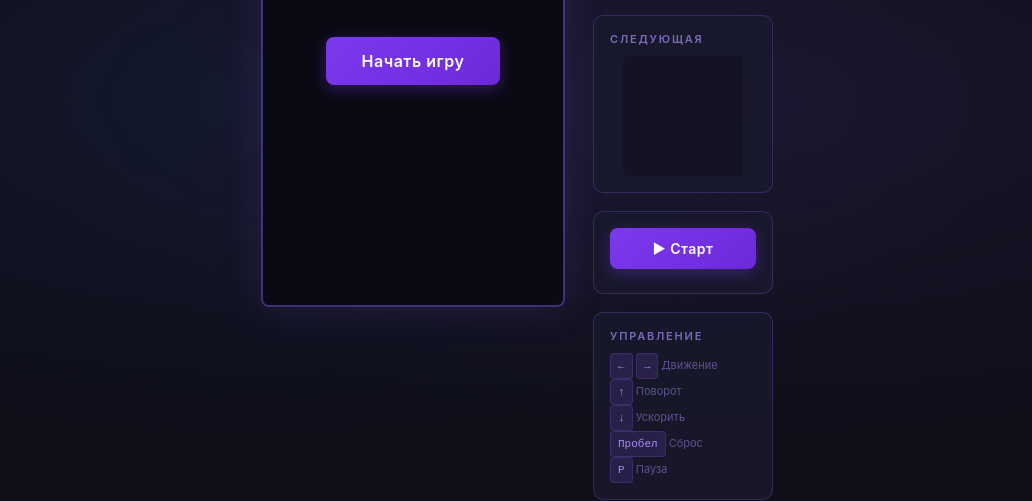
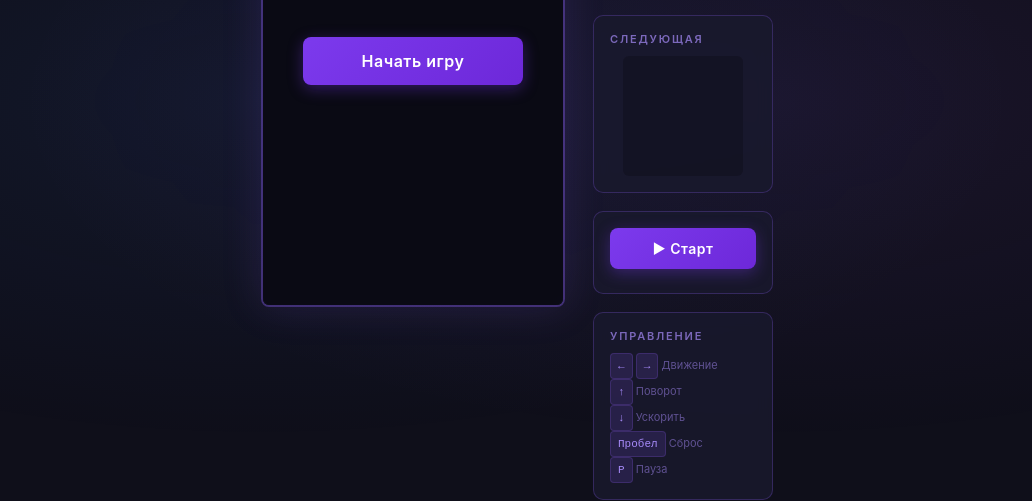
Before and after one commit to Seldych/Tetris, a plain HTML site: page index.html in a window 1280 px wide. Shown: the part 299-800 px from the top of the page, without its empty margins (123-1155 px from the left). Drawn offline with Linux system fonts and the light colour scheme; a small style sheet from the web is missing.

Commit message:
fix: prevent overlay button width change on text switch
Add min-width: 220px to .btn-overlay so the button does not
resize when textContent changes between 'Начать игру',
'Продолжить' and 'Играть снова' across game states.

```diff
--- a/index.html
+++ b/index.html
@@ -163,6 +163,7 @@
 
         .btn-overlay {
             width: auto;
+            min-width: 220px;
             padding: 14px 36px;
             font-size: 16px;
         }
```
